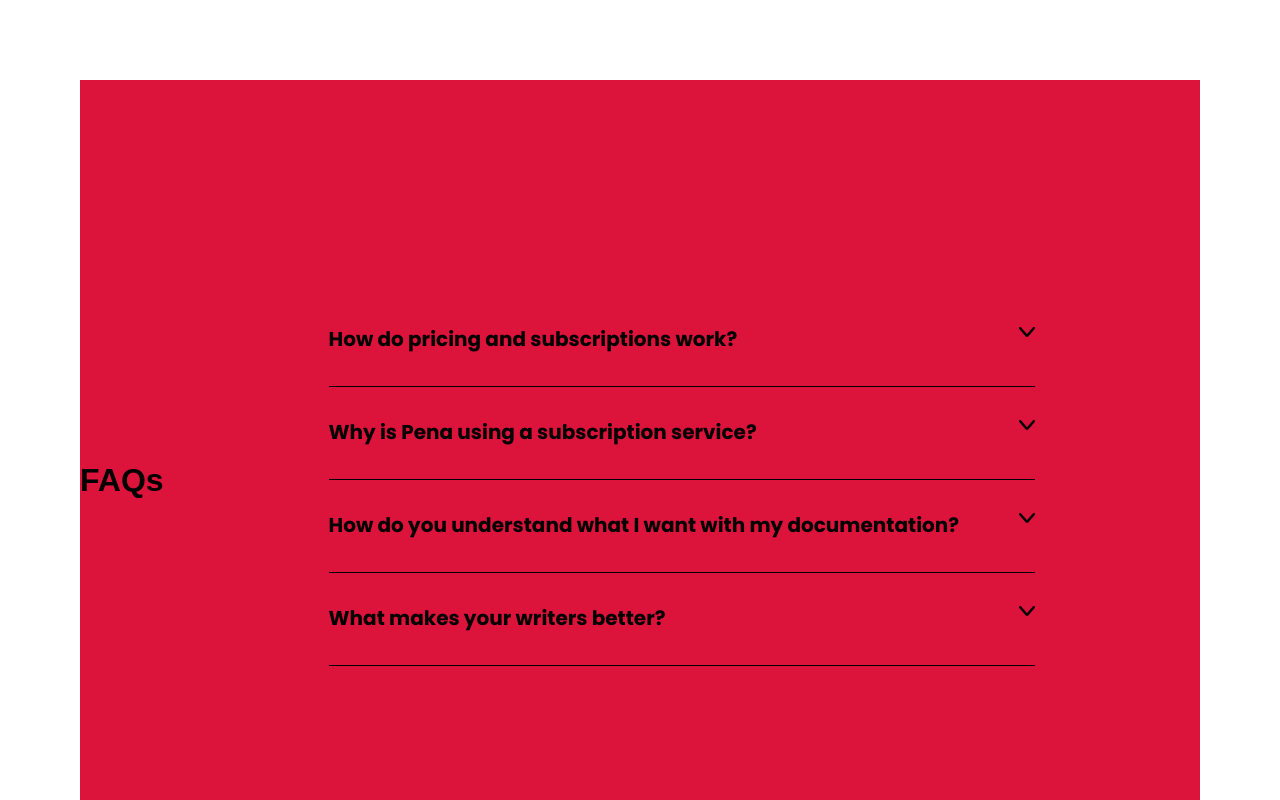
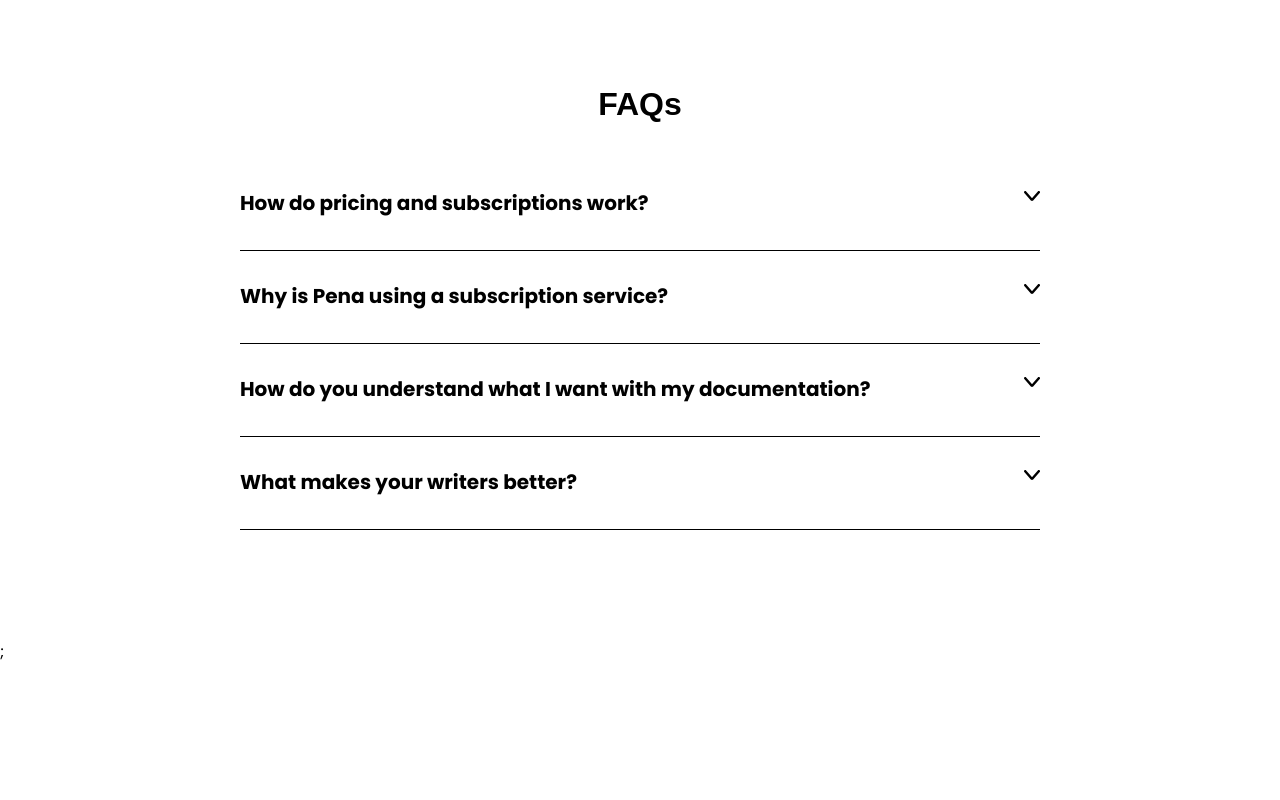
Before and after one commit to pr3b/penateam-old, a Next.js app: page /components/FAQ in a window 1280 px wide. Shown: the top 800 px of the page. Built offline with nearby package versions, Linux system fonts and the light colour scheme; a web font is replaced by a local one.

Commit message:
modal css remove background

```diff
--- a/styles/modal.css
+++ b/styles/modal.css
@@ -5,15 +5,6 @@
   padding: 0;
   box-sizing: border-box;
   font-family: "Poppins", sans-serif;
-}
-
-.container {
-  width: 100%;
-  height: 100vh;
-  justify-content: center;
-  align-items: center;
-  display: flex;
-  background-color: #dc143c;
 }
 
 .card {
```
